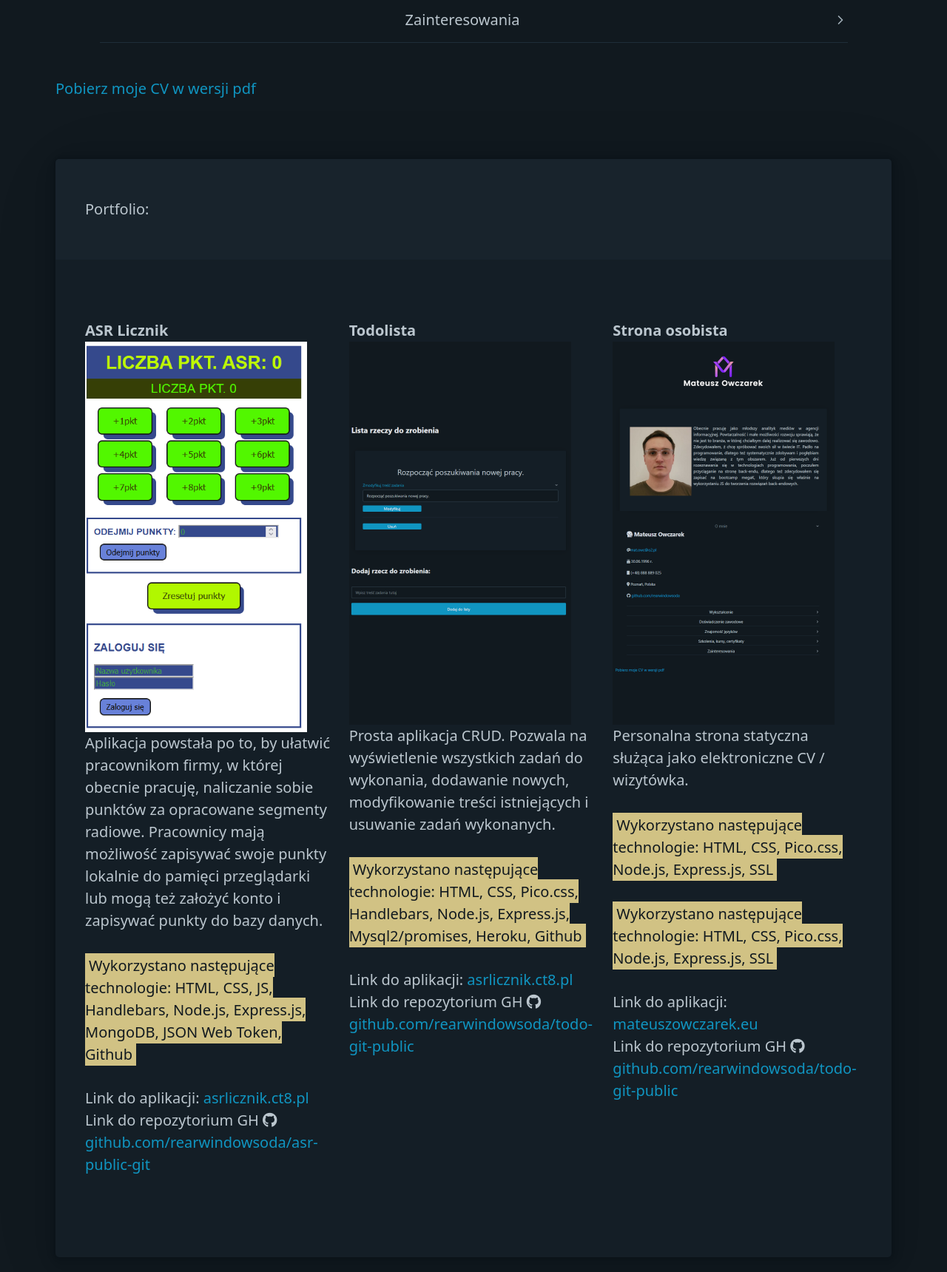
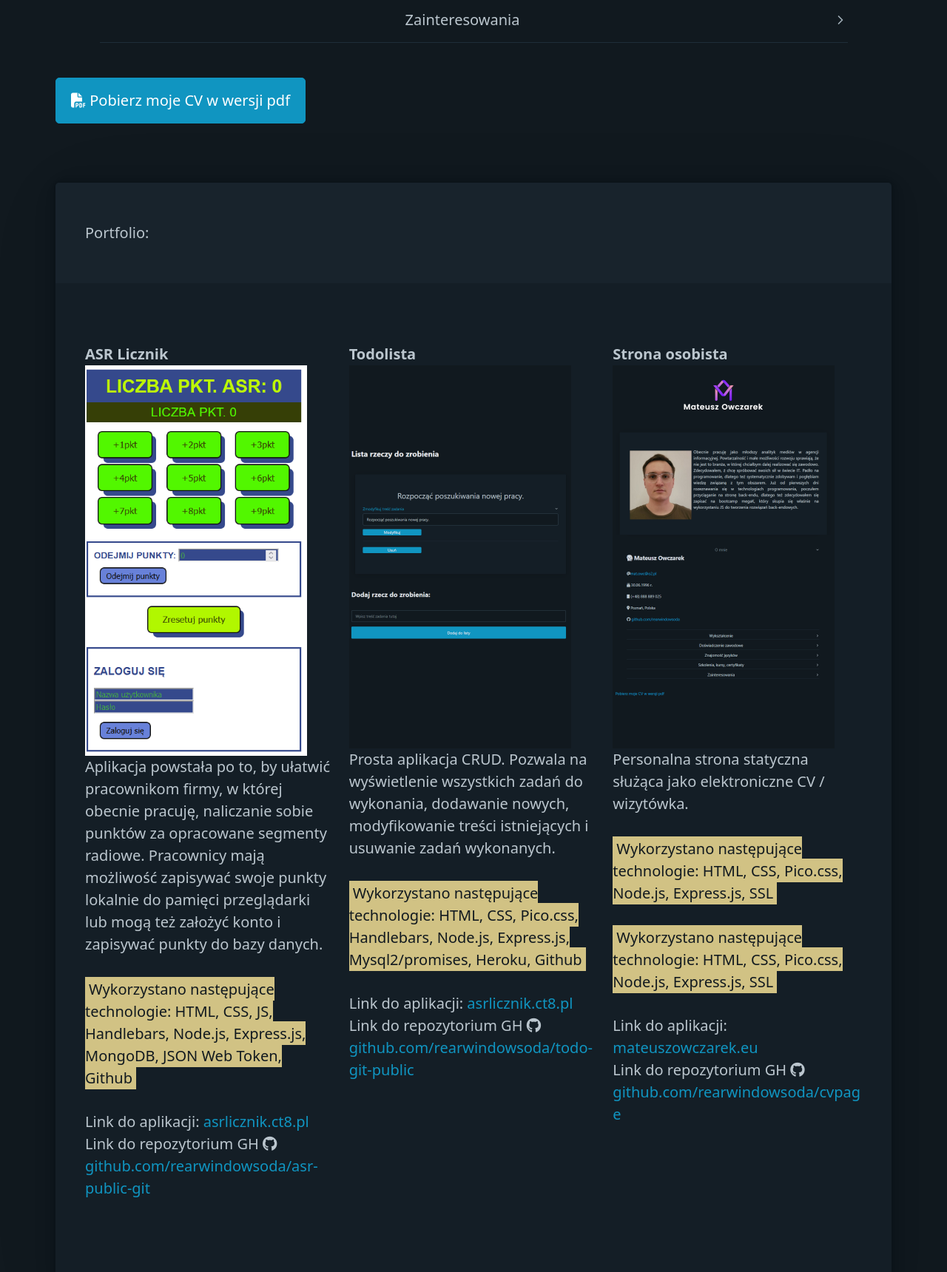
Before and after one commit to rearwindowsoda/cvpage, a website: page public/index.html in a window 1280 px wide. Shown: the part 1629-3349 px from the top of the page at 74% size. Drawn offline with nearby package versions, Linux system fonts and the light colour scheme.

Commit message:
final push :)

```diff
--- a/public/index.html
+++ b/public/index.html
@@ -5,6 +5,7 @@
     <title>Mateusz Owczarek - CV</title>
     <link rel="stylesheet" href="style.css">
     <link rel="stylesheet" href="https://unpkg.com/@picocss/pico@latest/css/pico.min.css">
+    <link rel="icon" type="image/x-icon" href="images/favicon.ico">
     <meta name="viewport" content="width=device-width, initial-scale=1.0">
     <script src="https://kit.fontawesome.com/f3aecae7f0.js" crossorigin="anonymous"></script>
 </head>
@@ -154,7 +155,7 @@
 
     <section>
 
-        <a href="/files/mowczarekcv.pdf"> Pobierz moje CV w wersji pdf</a>
+        <a href="files/mowczarekcv.pdf" role="button"> <i class="fa-solid fa-file-pdf"></i> Pobierz moje CV w wersji pdf</a>
     </section>
 
 <section>
@@ -196,7 +197,7 @@ Prosta aplikacja CRUD. Pozwala na wyświetlenie wszystkich zadań do wykonania,
                 <p>
                     Link do aplikacji: <a href="https://mateuszowczarek.eu">mateuszowczarek.eu</a>
                     <br/>
-                    Link do repozytorium GH <i class="fa-brands fa-github"></i>  <a href="https://github.com/rearwindowsoda/todo-git-public" target="_blank">github.com/rearwindowsoda/todo-git-public</a>
+                    Link do repozytorium GH <i class="fa-brands fa-github"></i>  <a href="https://github.com/rearwindowsoda/cvpage" target="_blank">github.com/rearwindowsoda/cvpage</a>
                 </p>
             </div>
 
```
Also changed, not shown: 1 other file.
